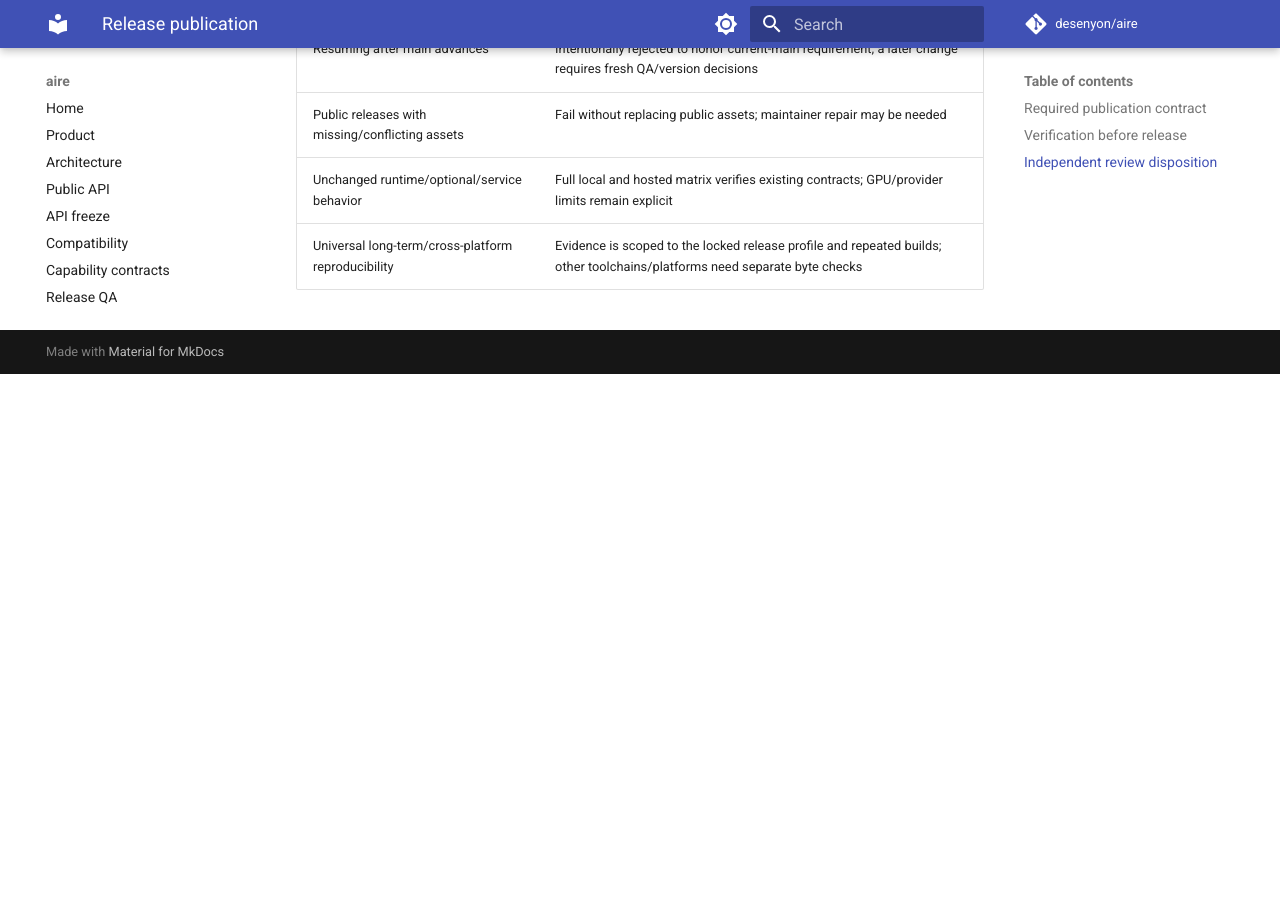
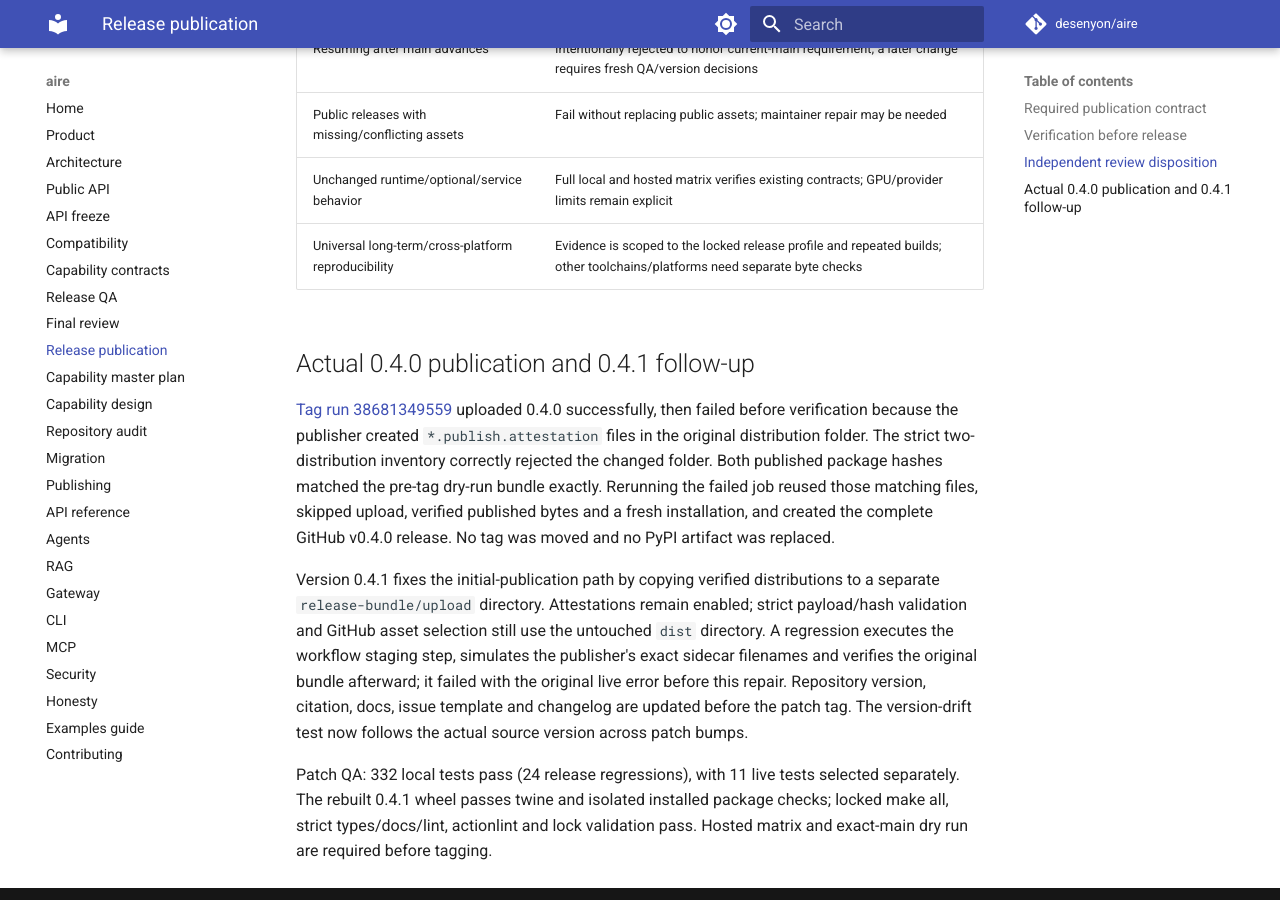
Before and after one commit to desenyon/aire, an MkDocs documentation site: the page built from docs/audits/2026-10-14-release-publication.md, in a window 1280 px wide and 900 px high, scrolled down 1918 px. Built offline with MkDocs 1.6.1 and Material for MkDocs 9.7.7, drawn with Linux system fonts in a browser that asks for light colours; comment, search, counter and statistics services are not loaded; before the commit the page ends 2292 px from its top, so only the background shows below that.

Commit message:
Isolate publisher attestation sidecars and prepare Aire 0.4.1

```diff
--- a/docs/audits/2026-10-14-release-publication.md
+++ b/docs/audits/2026-10-14-release-publication.md
@@ -69,3 +69,28 @@ The review's external/unsupported cases were evaluated as follows:
 | Public releases with missing/conflicting assets | Fail without replacing public assets; maintainer repair may be needed |
 | Unchanged runtime/optional/service behavior | Full local and hosted matrix verifies existing contracts; GPU/provider limits remain explicit |
 | Universal long-term/cross-platform reproducibility | Evidence is scoped to the locked release profile and repeated builds; other toolchains/platforms need separate byte checks |
+
+## Actual 0.4.0 publication and 0.4.1 follow-up
+
+[Tag run 38681349559](https://github.com/desenyon/aire/actions/runs/38681349559)
+uploaded 0.4.0 successfully, then failed before verification because the publisher
+created `*.publish.attestation` files in the original distribution folder. The
+strict two-distribution inventory correctly rejected the changed folder. Both
+published package hashes matched the pre-tag dry-run bundle exactly. Rerunning
+the failed job reused those matching files, skipped upload, verified published
+bytes and a fresh installation, and created the complete GitHub v0.4.0 release.
+No tag was moved and no PyPI artifact was replaced.
+
+Version 0.4.1 fixes the initial-publication path by copying verified distributions
+to a separate `release-bundle/upload` directory. Attestations remain enabled;
+strict payload/hash validation and GitHub asset selection still use the untouched
+`dist` directory. A regression executes the workflow staging step, simulates the
+publisher's exact sidecar filenames and verifies the original bundle afterward;
+it failed with the original live error before this repair. Repository version,
+citation, docs, issue template and changelog are updated before the patch tag.
+The version-drift test now follows the actual source version across patch bumps.
+
+Patch QA: 332 local tests pass (24 release regressions), with 11 live tests
+selected separately. The rebuilt 0.4.1 wheel passes twine and isolated installed
+package checks; locked make all, strict types/docs/lint, actionlint and lock
+validation pass. Hosted matrix and exact-main dry run are required before tagging.
--- a/src/aire/_version.py
+++ b/src/aire/_version.py
@@ -1,3 +1,3 @@
 """Single source of truth for the aire version."""
 
-__version__ = "0.4.0"
+__version__ = "0.4.1"
```
Also changed, not shown: CHANGELOG.md (+8 -0 lines), docs/index.md (+1 -1 lines), docs/migration.md (+7 -0 lines), docs/publishing.md (+17 -5 lines), 4 other files.
